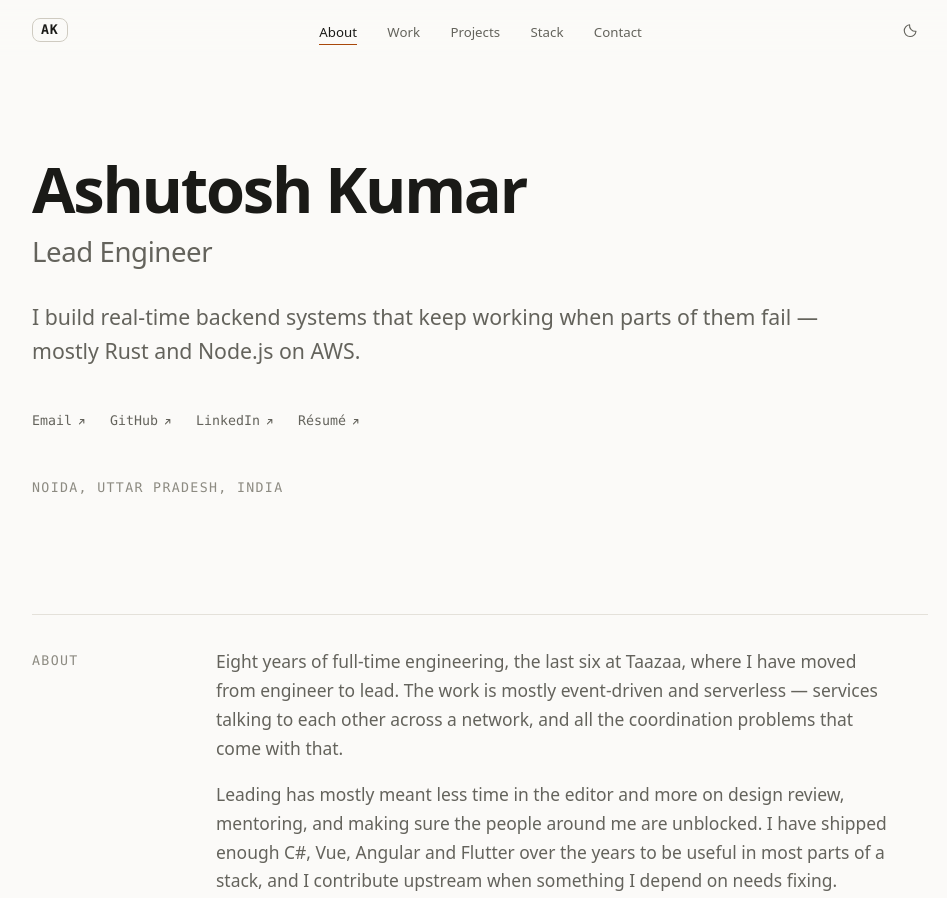
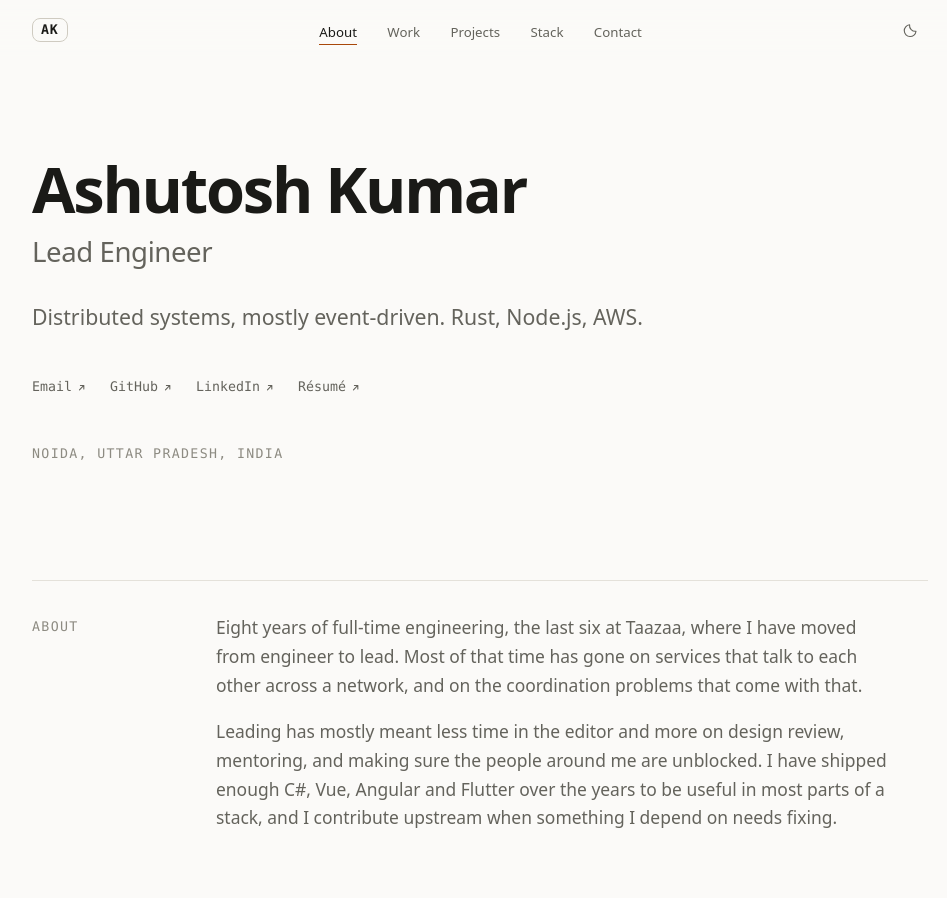
Before and after one commit to ashutoshkmr/ashutoshkmr.github.io, an Astro site: page / in a window 1280 px wide. Shown: the top 898 px of the page, without its empty margins (160-1107 px from the left). Built offline with nearby package versions, Linux system fonts and the light colour scheme; Astro itself is replaced by a stand-in of ours.

Commit message:
Make the hero line a fragment, and give SEO its own copy
The hero read as a sentence explaining itself. It is now a label:

  Distributed systems, mostly event-driven. Rust, Node.js, AWS.

Nothing to read, just scan, which suits the type-led layout.

That fragment made a poor search snippet, though, and the tagline was
doubling as the meta description at 61 characters. The two are now
separate fields: `tagline` for display, `seoDescription` for the meta
description and link previews, at 128 characters.

The about text opened by repeating "mostly event-driven" from the line
directly above it, so it now leads with the coordination work instead.

Co-Authored-By: Claude Opus 5 <noreply@anthropic.com>
Claude-Session: https://claude.ai/code/session_01Ls5KmnT4hQkMqiFVtgdPrN

```diff
--- a/src/data/profile.ts
+++ b/src/data/profile.ts
@@ -200,12 +200,19 @@ export const profile = {
   name: 'Ashutosh Kumar',
   role: 'Lead Engineer',
   /**
-   * The hero line, and the meta description. Deliberately does not restate the
-   * job title rendered directly above it.
+   * The hero line. Deliberately a fragment, not a sentence, and deliberately
+   * does not restate the job title rendered directly above it.
    */
-  tagline:
-    'I build real-time backend systems that keep working when parts of them ' +
-    'fail — mostly Rust and Node.js on AWS.',
+  tagline: 'Distributed systems, mostly event-driven. Rust, Node.js, AWS.',
+
+  /**
+   * The <meta description> and link-preview text. Separate from `tagline`
+   * because the hero reads best as a fragment, and a fragment makes a poor
+   * search snippet. Aim for 120–155 characters.
+   */
+  seoDescription:
+    'Lead Engineer building event-driven distributed systems in Rust and ' +
+    'Node.js on AWS. Eight years across backend, cloud and mobile.',
   location: 'Noida, Uttar Pradesh, India',
   email: 'ashutoshkmr40@gmail.com',
 
@@ -244,9 +251,9 @@ export const profile = {
   /** Each string is its own paragraph. */
   about: [
     'Eight years of full-time engineering, the last six at Taazaa, where I have ' +
-      'moved from engineer to lead. The work is mostly event-driven and ' +
-      'serverless — services talking to each other across a network, and all ' +
-      'the coordination problems that come with that.',
+      'moved from engineer to lead. Most of that time has gone on services that ' +
+      'talk to each other across a network, and on the coordination problems ' +
+      'that come with that.',
     'Leading has mostly meant less time in the editor and more on design review, ' +
       'mentoring, and making sure the people around me are unblocked. I have ' +
       'shipped enough C#, Vue, Angular and Flutter over the years to be useful ' +
--- a/src/pages/index.astro
+++ b/src/pages/index.astro
@@ -28,7 +28,7 @@ const title = clean(
   `${profile.name} — Software Engineer`,
 );
 const description = clean(
-  profile.tagline,
+  profile.seoDescription,
   `Portfolio of ${profile.name}, software engineer. Selected work, projects and ways to get in touch.`,
 );
 ---
```
